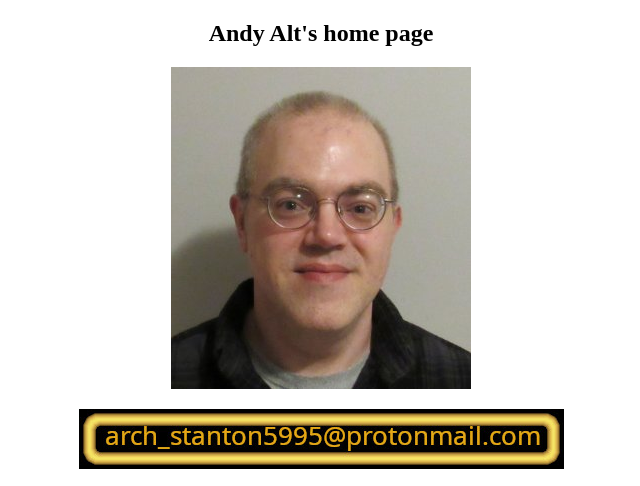
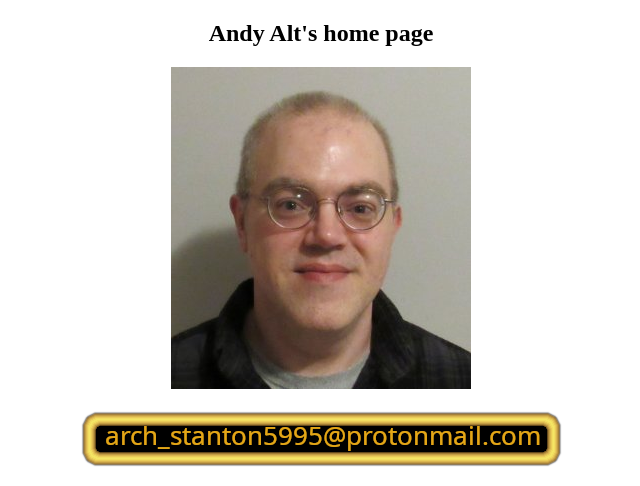
Before and after one commit to andy5995/andy5995.github.io, a plain HTML site: page index.html in a window 1280 px wide. Shown: the top 486 px of the page, without its empty margins (319-959 px from the left). Drawn offline with Linux system fonts and the light colour scheme.

Commit message:
email.png:replace jpeg

```diff
--- a/index.html
+++ b/index.html
@@ -25,7 +25,7 @@ td {
     <img src="./aa_headshot_20170918_300x322.JPG" alt="Andy Alt headshot" height="322" width="300">
   </p>
   <p style="text-align: center;">
-    <img src="./email.jpg" alt="email" height="60" width="485">
+    <img src="./email.png" alt="email" height="60" width="485">
   </p>
 
   <table style="width: 100 px; margin-left: auto; margin-right: auto;">
```
Also changed, not shown: email.jpg (deleted), email.png (added).
